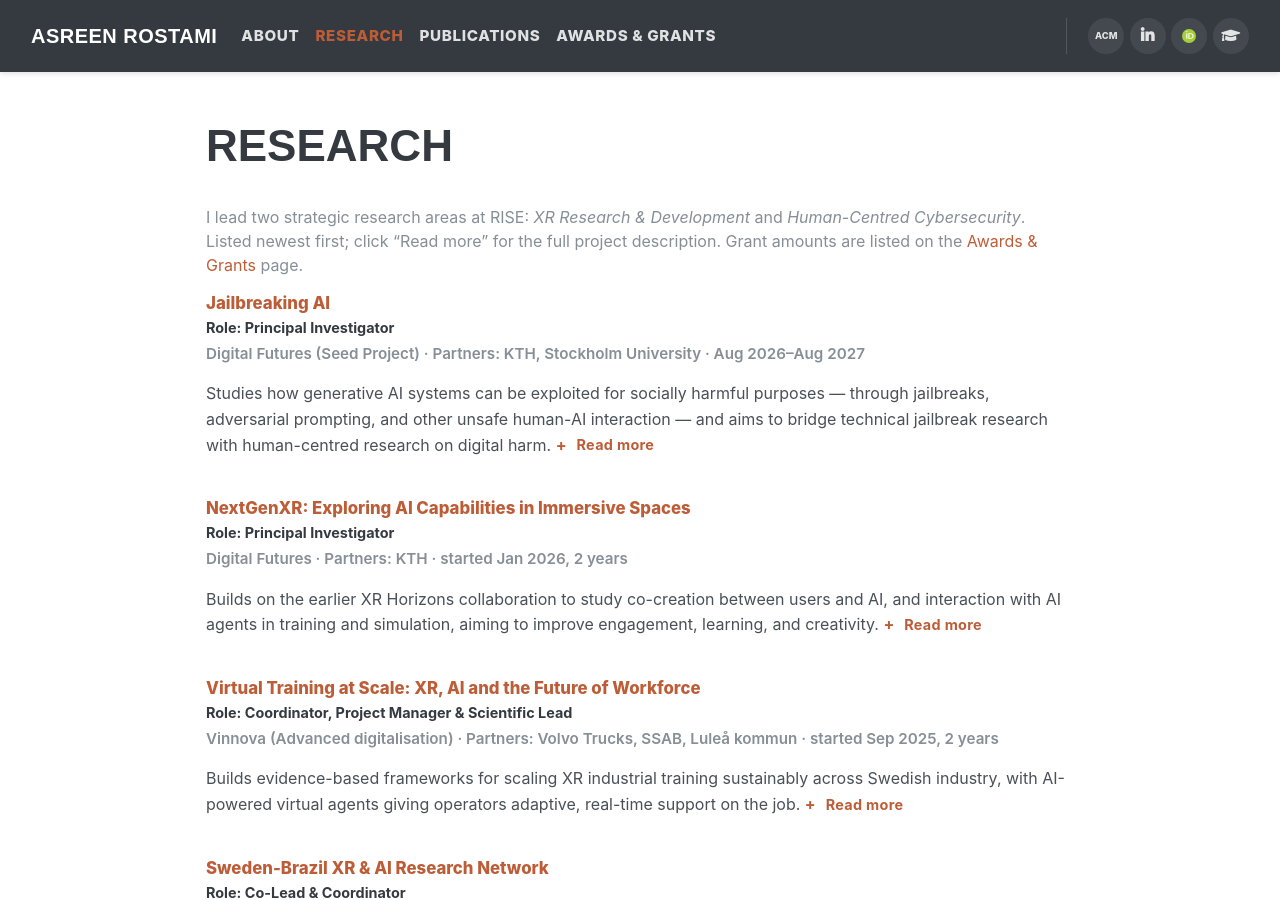
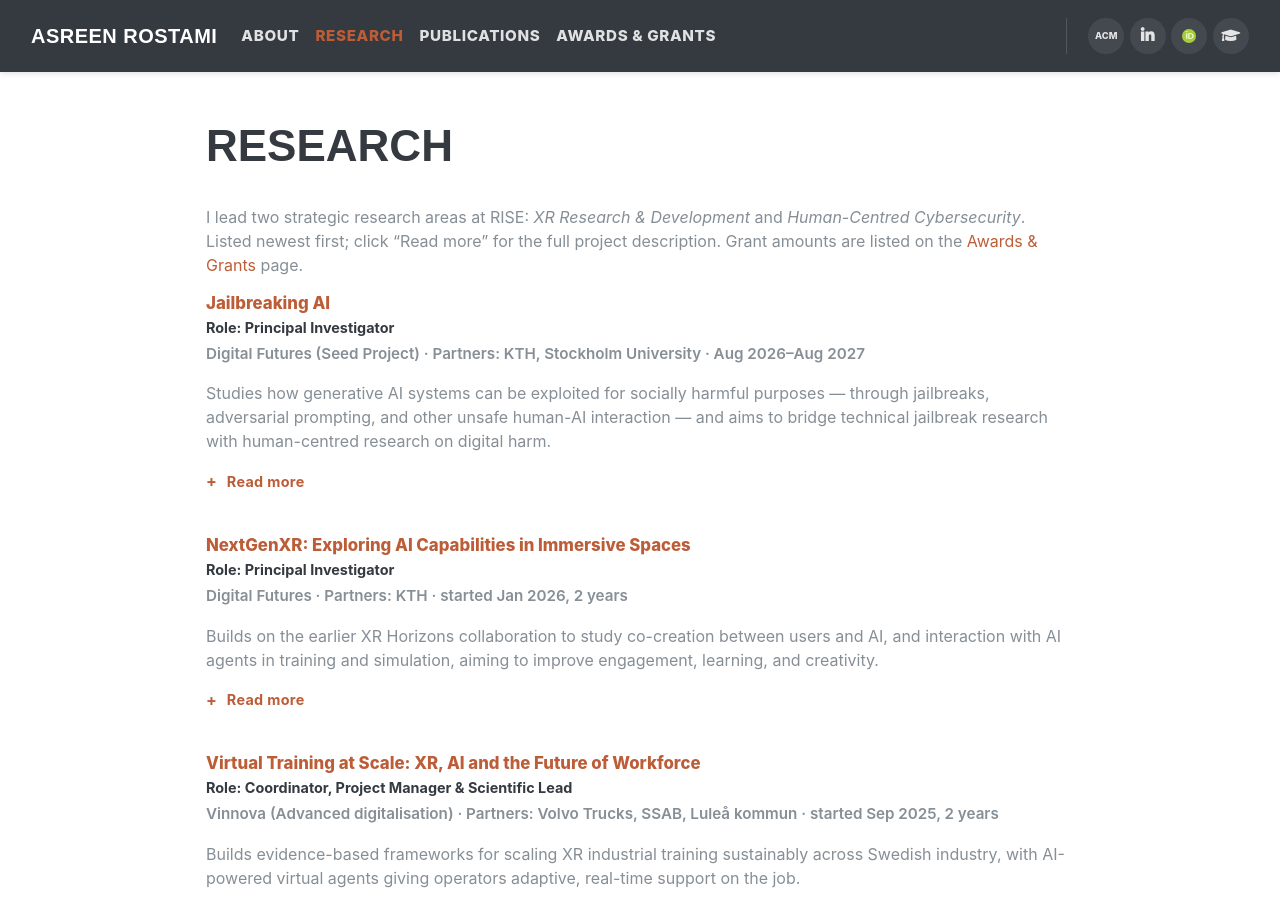
Before and after one commit to asreenrostami/asreenrostami.github.io, a Jekyll site: the page built from research.md, in a window 1280 px wide and 900 px high. Built offline with Jekyll 4.4.1, drawn with Linux system fonts in a browser that asks for light colours; some web fonts are replaced.

Commit message:
Move grant entries to Research Grants, remove Bombina Bombast award, revert Read-more placement to below text

```diff
--- a/research.md
+++ b/research.md
@@ -15,10 +15,11 @@
   <h3>Jailbreaking AI</h3>
   <div class="subheading subheading-primary mb-1">Role: Principal Investigator</div>
   <div class="subheading subheading-secondary mb-3">Digital Futures (Seed Project) &middot; Partners: KTH, Stockholm University &middot; Aug 2026&ndash;Aug 2027</div>
+  <p>Studies how generative AI systems can be exploited for socially harmful purposes &mdash; through jailbreaks,
+  adversarial prompting, and other unsafe human-AI interaction &mdash; and aims to bridge technical jailbreak
+  research with human-centred research on digital harm.</p>
   <details>
-    <summary>Studies how generative AI systems can be exploited for socially harmful purposes &mdash; through jailbreaks,
-  adversarial prompting, and other unsafe human-AI interaction &mdash; and aims to bridge technical jailbreak
-  research with human-centred research on digital harm. <span class="read-more-label">Read more</span></summary>
+    <summary><span class="read-more-label">Read more</span></summary>
     <div class="details-body">
       <p>The project treats this as a broader problem than cybersecurity alone, covering harms such as
       manipulation, coercive persuasion, misinformation, and intimate surveillance. Safety-aligned AI systems can
@@ -41,9 +42,10 @@
   <h3>NextGenXR: Exploring AI Capabilities in Immersive Spaces</h3>
   <div class="subheading subheading-primary mb-1">Role: Principal Investigator</div>
   <div class="subheading subheading-secondary mb-3">Digital Futures &middot; Partners: KTH &middot; started Jan 2026, 2 years</div>
+  <p>Builds on the earlier XR Horizons collaboration to study co-creation between users and AI, and interaction
+  with AI agents in training and simulation, aiming to improve engagement, learning, and creativity.</p>
   <details>
-    <summary>Builds on the earlier XR Horizons collaboration to study co-creation between users and AI, and interaction
-  with AI agents in training and simulation, aiming to improve engagement, learning, and creativity. <span class="read-more-label">Read more</span></summary>
+    <summary><span class="read-more-label">Read more</span></summary>
     <div class="details-body">
       <p>AI is now common in everyday tools, and XR hardware has become more affordable, but the intersection of
       AI and XR within human-computer interaction is still an emerging space, with open questions about
@@ -63,9 +65,10 @@
   <h3>Virtual Training at Scale: XR, AI and the Future of Workforce</h3>
   <div class="subheading subheading-primary mb-1">Role: Coordinator, Project Manager &amp; Scientific Lead</div>
   <div class="subheading subheading-secondary mb-3">Vinnova (Advanced digitalisation) &middot; Partners: Volvo Trucks, SSAB, Luleå kommun &middot; started Sep 2025, 2 years</div>
+  <p>Builds evidence-based frameworks for scaling XR industrial training sustainably across Swedish industry, with
+  AI-powered virtual agents giving operators adaptive, real-time support on the job.</p>
   <details>
-    <summary>Builds evidence-based frameworks for scaling XR industrial training sustainably across Swedish industry, with
-  AI-powered virtual agents giving operators adaptive, real-time support on the job. <span class="read-more-label">Read more</span></summary>
+    <summary><span class="read-more-label">Read more</span></summary>
     <div class="details-body">
       <p>Swedish industry must upskill new and existing employees as production systems and products change
       quickly, under pressure to deliver competence development on time while meeting high safety standards and
@@ -86,9 +89,10 @@
   <h3>Sweden-Brazil XR &amp; AI Research Network</h3>
   <div class="subheading subheading-primary mb-1">Role: Co-Lead &amp; Coordinator</div>
   <div class="subheading subheading-secondary mb-3">Partners: RISE, Stockholm University, KTH, Fluminense Federal University, IBM Research Brazil, Centrum Wiskunde &amp; Informatica, UFF Medialab &middot; ongoing since 2024</div>
+  <p>An international research network bringing together researchers from Sweden and Brazil to advance Extended
+  Reality and Artificial Intelligence, co-located with ACM IMX'25 in Rio de Janeiro.</p>
   <details>
-    <summary>An international research network bringing together researchers from Sweden and Brazil to advance Extended
-  Reality and Artificial Intelligence, co-located with ACM IMX'25 in Rio de Janeiro. <span class="read-more-label">Read more</span></summary>
+    <summary><span class="read-more-label">Read more</span></summary>
     <div class="details-body">
       <p>The network strengthens ties between Swedish and Brazilian institutions, and the wider international
       community, around three research areas: Extended Reality, Artificial Intelligence, and Human-Computer
@@ -103,9 +107,10 @@
   <h3>AI-Enabled XR</h3>
   <div class="subheading subheading-primary mb-1">Role: Principal Investigator</div>
   <div class="subheading subheading-secondary mb-3">Vinnova (Innovative collaborations with the USA in XR, step 1) &middot; Oct 2024&ndash;Mar 2025</div>
+  <p>Combines XR training simulators with large language models to move beyond basic text-based interaction
+  toward a more dynamic, language-driven training environment.</p>
   <details>
-    <summary>Combines XR training simulators with large language models to move beyond basic text-based interaction
-  toward a more dynamic, language-driven training environment. <span class="read-more-label">Read more</span></summary>
+    <summary><span class="read-more-label">Read more</span></summary>
     <div class="details-body">
       <p>The project grew out of 2023 workshops and inquiries on XR and AI, which identified a need for a
       dynamic, LLM-enabled VR simulator that could support equitable education, help people overcome anxiety, and
@@ -124,9 +129,10 @@
   <h3>Autonomous Last Mile</h3>
   <div class="subheading subheading-primary mb-1">Role: Coordinator</div>
   <div class="subheading subheading-secondary mb-3">Vinnova &middot; Partners: Stockholm University &middot; May&ndash;Dec 2024</div>
+  <p>A speculative XR project imagining a future where autonomous vehicles have largely replaced human driving,
+  used to provoke reflection on labour, safety, and the gig economy before that future arrives.</p>
   <details>
-    <summary>A speculative XR project imagining a future where autonomous vehicles have largely replaced human driving,
-  used to provoke reflection on labour, safety, and the gig economy before that future arrives. <span class="read-more-label">Read more</span></summary>
+    <summary><span class="read-more-label">Read more</span></summary>
     <div class="details-body">
       <p>Autonomous vehicles are widely seen as the future of transport, expected to be safer than human drivers
       because they don't get distracted or tired. In practice, deployed autonomous systems rarely take over
@@ -150,9 +156,10 @@
   <h3>Multi-User, Multi-Sensory Interactions &amp; Ethics in Spatial Computing</h3>
   <div class="subheading subheading-primary mb-1">Role: Principal Investigator</div>
   <div class="subheading subheading-secondary mb-3">Digital Futures &middot; Partners: KTH (XR Horizons) &middot; started Jan 2024, 2.5 years</div>
+  <p>Extends XR with multi-user environments, multisensory experiences including haptic feedback, and indoor and
+  outdoor settings, with particular emphasis on ethics, security, trust, and inclusivity.</p>
   <details>
-    <summary>Extends XR with multi-user environments, multisensory experiences including haptic feedback, and indoor and
-  outdoor settings, with particular emphasis on ethics, security, trust, and inclusivity. <span class="read-more-label">Read more</span></summary>
+    <summary><span class="read-more-label">Read more</span></summary>
     <div class="details-body">
       <p>XR can enable remote co-located experiences, realistic interaction, and support a climate-neutral
       society, but its effects on cultural and social behaviour, along with privacy and security concerns, still
@@ -176,9 +183,10 @@
   <h3>Understanding Real-World Cybersecurity Incident Responses in Sweden</h3>
   <div class="subheading subheading-primary mb-1">Role: Project Lead</div>
   <div class="subheading subheading-secondary mb-3">RISE Center for Cybersecurity &middot; started Feb 2023</div>
+  <p>A pilot study of real-world cybersecurity incidents across Swedish sectors, examining how organisations
+  respond during and after an incident, and how they reassess their security strategies afterward.</p>
   <details>
-    <summary>A pilot study of real-world cybersecurity incidents across Swedish sectors, examining how organisations
-  respond during and after an incident, and how they reassess their security strategies afterward. <span class="read-more-label">Read more</span></summary>
+    <summary><span class="read-more-label">Read more</span></summary>
     <div class="details-body">
       <p>The project tests the hypothesis that organisations which have suffered major incidents become better
       prepared for later ones, both through heightened awareness of vulnerabilities and through practices that
@@ -196,9 +204,10 @@
   <h3>Plenary Multi-User Development Arena for Industrial Workspaces (PLENUM)</h3>
   <div class="subheading subheading-primary mb-1">Role: Senior Research Expert</div>
   <div class="subheading subheading-secondary mb-3">Vinnova &middot; Partners: Chalmers University (coordinator), AB Volvo, CEVT, Scania, University of Skövde, Fraunhofer-Chalmers Centre, Volvo Cars &middot; started Sep 2022, 36 months</div>
+  <p>Builds a multi-user XR platform for collaborative 3D work on factory design, simulation, and up-/reskilling
+  of operators, with KPIs for economic, environmental, and social sustainability.</p>
   <details>
-    <summary>Builds a multi-user XR platform for collaborative 3D work on factory design, simulation, and up-/reskilling
-  of operators, with KPIs for economic, environmental, and social sustainability. <span class="read-more-label">Read more</span></summary>
+    <summary><span class="read-more-label">Read more</span></summary>
     <div class="details-body">
       <p>The platform lets stakeholders plan and assess factory layouts and collaboratively check whether a
       layout is feasible, and trains operators on future equipment, heavy and large-part installation, and
@@ -219,9 +228,10 @@
   <h3>Gender-Inclusive Cybersecurity</h3>
   <div class="subheading subheading-primary mb-1">Role: Principal Investigator</div>
   <div class="subheading subheading-secondary mb-3">Digital Futures (Postdoc Fellowship)</div>
+  <p>Brings marginalised perspectives into cybersecurity, starting with deviant use of smart home devices, to
+  develop a human-centred approach to security built on diversity, autonomy, respect, and consent.</p>
   <details>
-    <summary>Brings marginalised perspectives into cybersecurity, starting with deviant use of smart home devices, to
-  develop a human-centred approach to security built on diversity, autonomy, respect, and consent. <span class="read-more-label">Read more</span></summary>
+    <summary><span class="read-more-label">Read more</span></summary>
     <div class="details-body">
       <p>This project is built around bringing marginalised perspectives into cybersecurity, starting with
       looking at deviant use of smart home devices. Its goal is to develop a &ldquo;gender-inclusive
@@ -234,9 +244,10 @@
 <div class="resume-item">
   <h3>Securing Things: Human-Centred Internet of Things Security</h3>
   <div class="subheading subheading-primary mb-3">Role: Researcher</div>
+  <p>&ldquo;Humanising&rdquo; Internet of Things (IoT) security by understanding the technical, design, social and
+  political issues that arise when considering IoT systems from a human-centred perspective.</p>
   <details>
-    <summary>&ldquo;Humanising&rdquo; Internet of Things (IoT) security by understanding the technical, design, social and
-  political issues that arise when considering IoT systems from a human-centred perspective. <span class="read-more-label">Read more</span></summary>
+    <summary><span class="read-more-label">Read more</span></summary>
     <div class="details-body">
       <p>What does it mean to feel secure when using IoT systems? How do we design and facilitate secure IoT?
       This project's investigations took an approach stressing the relationality of IoT infrastructures, aiming
```
Also changed, not shown: awards.md (+6 -7 lines).
